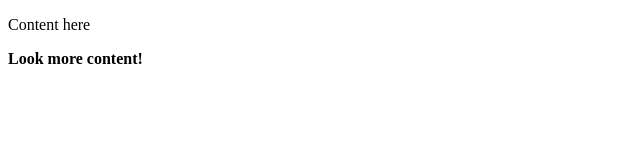
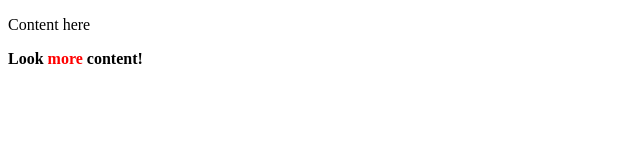
Before and after one commit to tcarr863/tcarr863, a plain HTML site: page index.html in a window 1280 px wide. Shown: the full height of the page, 0-640 px from the left. Drawn offline with Linux system fonts and the light colour scheme.

Commit message:
font color

```diff
--- a/index.html
+++ b/index.html
@@ -8,7 +8,7 @@
   <body>
     <!--Content that is visible on the page-->
     <p>Content here</p>
-    <p><strong>Look more content!</strong></p>
+    <p><strong>Look <font color="red">more</font> content!</strong></p>
 
   </body>
 </html>
```
